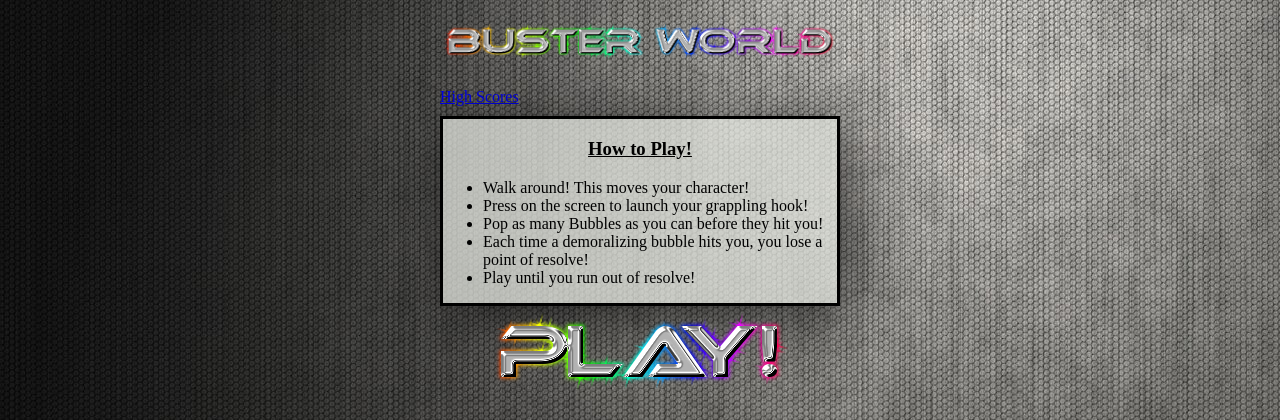
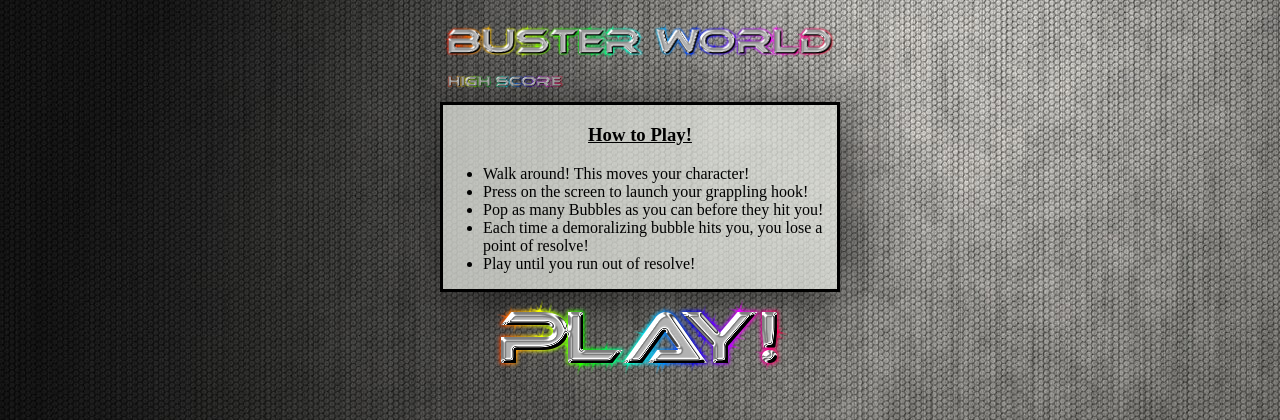
Before and after one commit to Kaylotura/buster-world, a Django app: page / in a window 1280 px wide. Shown: the top 420 px of the page. Run offline with Django 3.2, Linux system fonts and the light colour scheme.

Commit message:
cleaned up links to look better

```diff
--- a/buster_world/static/buster_world/game.js
+++ b/buster_world/static/buster_world/game.js
@@ -227,6 +227,7 @@ function update() {
     bubbles.callAll('kill');
     $('#player_score').val(score);
     $('#player_time').val(time);
+    hideField('#logo');
     hideField('#map');
     hideField('#game');
     unhideField('.game_over');
--- a/buster_world/static/buster_world/style.css
+++ b/buster_world/static/buster_world/style.css
@@ -54,6 +54,10 @@ body {
   margin: auto;
 }
 
+h2 {
+  margin-bottom: 5px;
+}
+
 h3 {
   text-align: center;
   text-decoration: underline;
@@ -65,6 +69,12 @@ nav {
   align-items: center;
 }
 
+nav * img {
+  max-width: 120px;
+  margin: 0;
+  margin-left: 5px;
+}
+
 img {
   display: block;
   max-width: 100%;
--- a/buster_world/templates/buster_world/high_score_page.html
+++ b/buster_world/templates/buster_world/high_score_page.html
@@ -11,7 +11,7 @@
       <img src="{% static 'buster_world/images/high_score.png' %}">
     </h2>
     <nav>
-      <a href="{% url 'start' %}">Home</a>
+      <a href="{% url 'start' %}"> <img src="{% static 'buster_world/images/logo.png' %}"> </a>
     </nav>
     <div class="text_box">
       <h3> The Best </h3>
--- a/buster_world/templates/buster_world/start_page.html
+++ b/buster_world/templates/buster_world/start_page.html
@@ -11,7 +11,7 @@
       <img src="{% static 'buster_world/images/logo.png' %}">
     </h2>
     <nav>
-      <a href="{% url 'high_scores' %}">High Scores</a>
+      <a href="{% url 'high_scores' %}"> <img src="{% static 'buster_world/images/high_score.png' %}"> </a>
     </nav>
     <div class="text_box">
       <h3>How to Play!</h3>
```
Also changed, not shown: buster_world/templates/buster_world/game_page.html (+7 -4 lines).
